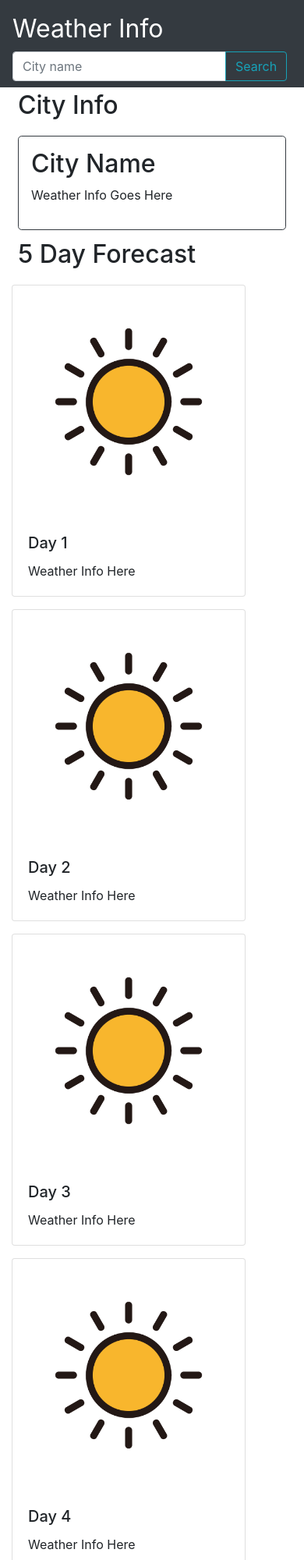
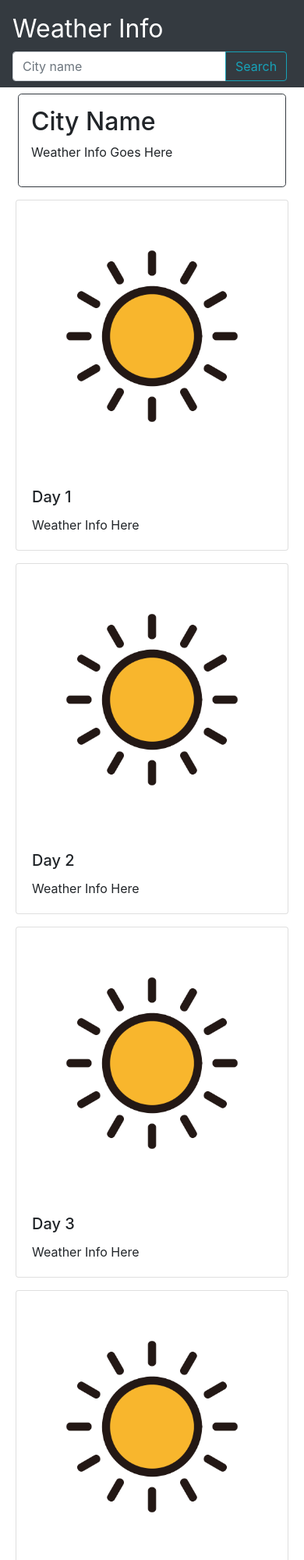
Before and after one commit to thetntm/weather-site, a plain HTML site: page index.html in a window 390 px wide. Shown: the top 2000 px of the page at 78% size. Drawn offline with nearby package versions, Linux system fonts and the light colour scheme.

Commit message:
finalized the look of the page

```diff
--- a/index.html
+++ b/index.html
@@ -27,11 +27,6 @@
     <div class="container-fluid">
         <!--Weather Display-->
         <div class="row">
-            <div class="col-12 mx-2 my-1">
-                <h2>City Info</h2>
-            </div>
-        </div>
-        <div class="row">
             <div class="col-12">
                 <div class="border border-dark rounded-lg m-2 p-3">
                     <h2><span id="city_name">City Name</span></h2>
@@ -42,14 +37,8 @@
 
         <!--5 day forecast-->
         <div class="row">
-            <div class="col-12 mx-2 my-1">
-                <h2>5 Day Forecast</h2>
-            </div>
-        </div>
-
-        <div class="row">
-            <div class="col-md-2 offset-md-1 my-2">
-                <div class="card" style="max-width: 300px">
+            <div class="col-lg-2 offset-lg-1 my-2 fiveDayCol">
+                <div class="card fiveDayCard">
                     <img src="Assets/Weather_Icons/01d.png" class="card-img-top" alt="Sunny">
                     <div class="card-body">
                       <h5 class="card-title">Day 1</h5>
@@ -57,8 +46,8 @@
                     </div>
                 </div>
             </div>
-            <div class="col-md-2 my-2">
-                <div class="card" style="max-width: 300px">
+            <div class="col-lg-2 my-2 fiveDayCol">
+                <div class="card fiveDayCard">
                     <img src="Assets/Weather_Icons/01d.png" class="card-img-top" alt="Sunny">
                     <div class="card-body">
                         <h5 class="card-title">Day 2</h5>
@@ -66,8 +55,8 @@
                     </div>
                 </div>
             </div>
-            <div class="col-md-2 my-2">
-                <div class="card" style="max-width: 300px">
+            <div class="col-lg-2 my-2 fiveDayCol">
+                <div class="card fiveDayCard">
                     <img src="Assets/Weather_Icons/01d.png" class="card-img-top" alt="Sunny">
                     <div class="card-body">
                         <h5 class="card-title">Day 3</h5>
@@ -75,8 +64,8 @@
                     </div>
                 </div>
             </div>
-            <div class="col-md-2 my-2">
-                <div class="card" style="max-width: 300px">
+            <div class="col-lg-2 my-2 fiveDayCol">
+                <div class="card fiveDayCard">
                     <img src="Assets/Weather_Icons/01d.png" class="card-img-top" alt="Sunny">
                     <div class="card-body">
                         <h5 class="card-title">Day 4</h5>
@@ -84,8 +73,8 @@
                     </div>
                 </div>
             </div>
-            <div class="col-md-2 my-2">
-                <div class="card" style="max-width: 300px">
+            <div class="col-lg-2 my-2 fiveDayCol">
+                <div class="card fiveDayCard">
                     <img src="Assets/Weather_Icons/01d.png" class="card-img-top" alt="Sunny">
                     <div class="card-body">
                         <h5 class="card-title">Day 5</h5>
@@ -98,9 +87,13 @@
 
 
     </div>
+
     <!--Bootstrap Javascript-->
     <script src="https://ajax.googleapis.com/ajax/libs/jquery/3.4.1/jquery.min.js"></script>
     <script src="https://cdn.jsdelivr.net/npm/popper.js@1.16.0/dist/umd/popper.min.js" integrity="sha384-Q6E9RHvbIyZFJoft+2mJbHaEWldlvI9IOYy5n3zV9zzTtmI3UksdQRVvoxMfooAo" crossorigin="anonymous"></script>
     <script src="https://stackpath.bootstrapcdn.com/bootstrap/4.4.1/js/bootstrap.min.js" integrity="sha384-wfSDF2E50Y2D1uUdj0O3uMBJnjuUD4Ih7YwaYd1iqfktj0Uod8GCExl3Og8ifwB6" crossorigin="anonymous"></script>
+
+    <!--Custom Javascript-->
+    <script src="ajaxCalls.js"></script>
 </body>
 </html>
--- a/style.css
+++ b/style.css
@@ -2,3 +2,13 @@
 {
     font-size: xx-large;
 }
+
+.fiveDayCol
+{
+}
+
+.fiveDayCard
+{
+    max-width: 350px;
+    margin: auto;
+}
```
Also changed, not shown: ajaxCalls.js (added).
